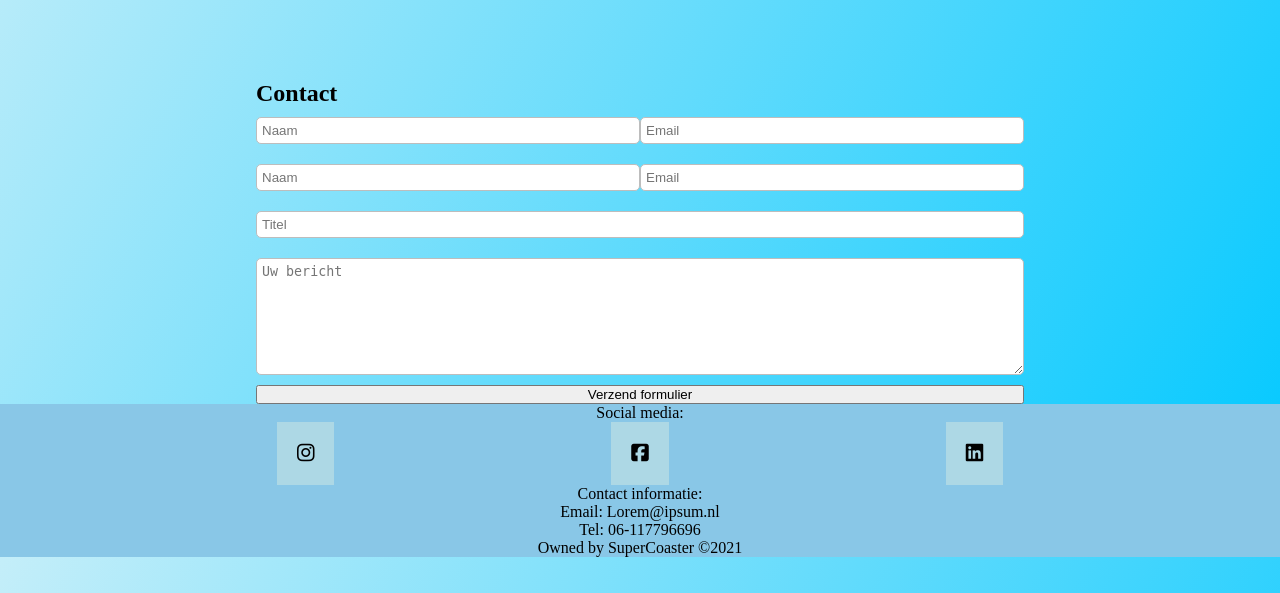
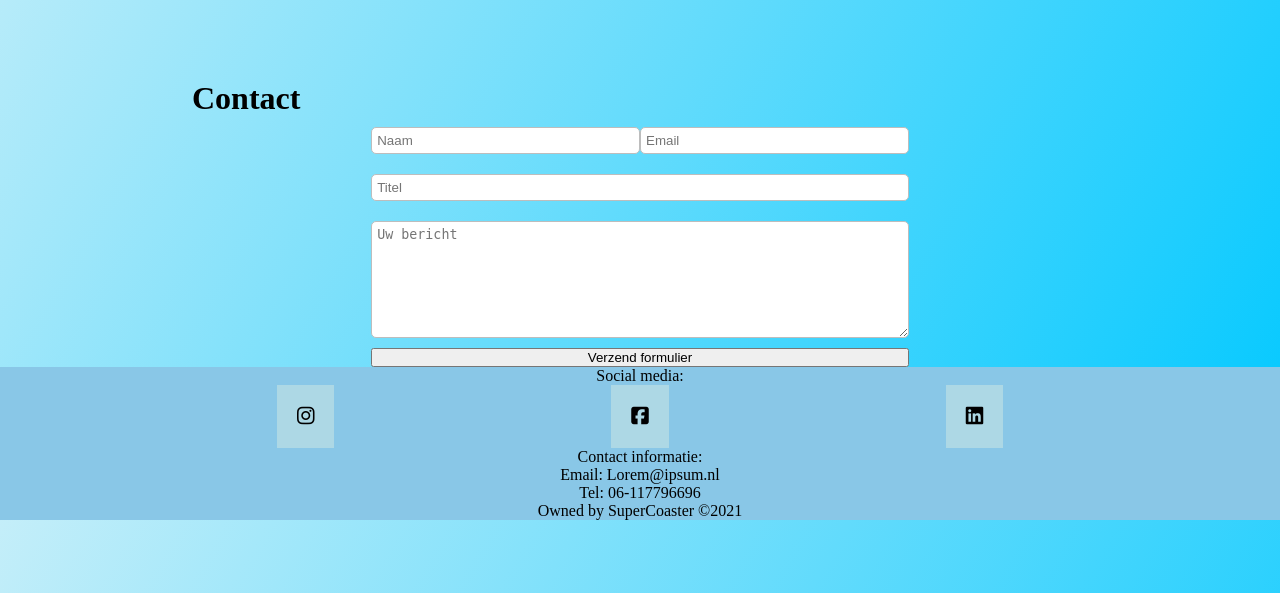
Before and after one commit to Koen-Smit/SuperCoaster-NV, a PHP site: page /contact.php in a window 1280 px wide. Shown: the part 207-800 px from the top of the page. Run offline with PHP 8.4, Linux system fonts and the light colour scheme; some libraries are stand-ins or nearby versions.

Commit message:
added a wrapper to the side and changed the h1

```diff
--- a/contact.php
+++ b/contact.php
@@ -4,12 +4,10 @@
 <body>
     <?php require_once("php/header.php");?>
     <main>
-        <div class="main">
-        <form class="Form" action="backend/ContactController.php" method="POST">
-                <h2>Contact</h2>
-                <div class="Form_items">
-                    <input name="name"id="name" class="form_item" type="text" placeholder="Naam">
-                    <input name="email"id="email" class="form_item" type="email" placeholder="Email">
+        <div class="wrapper">
+            <div class="main">
+                <div class="supercoaster">
+                    <h1>Contact</h1>
                 </div>
 
                 <form class="Form" action="backend/ContactController.php" method="POST">
```
